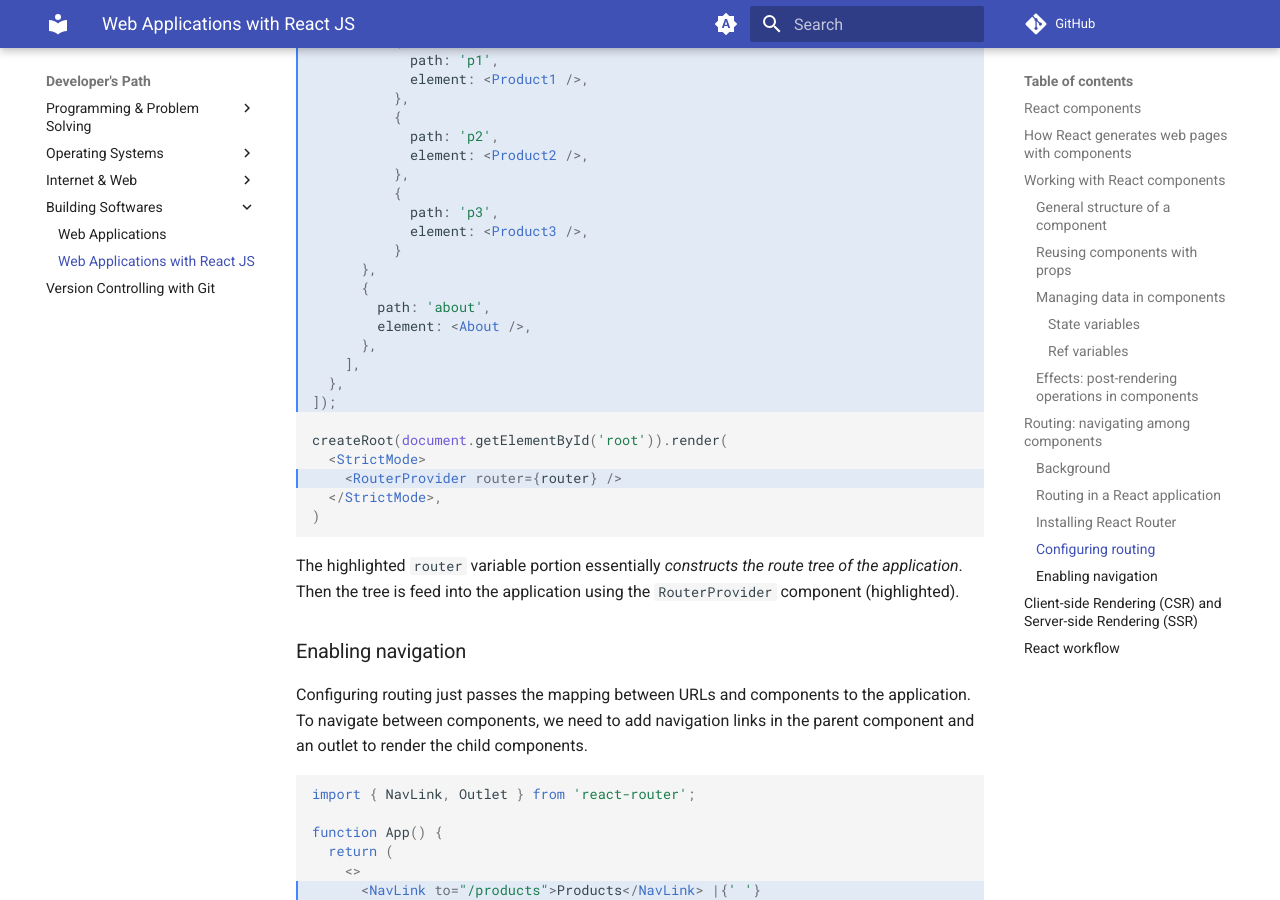
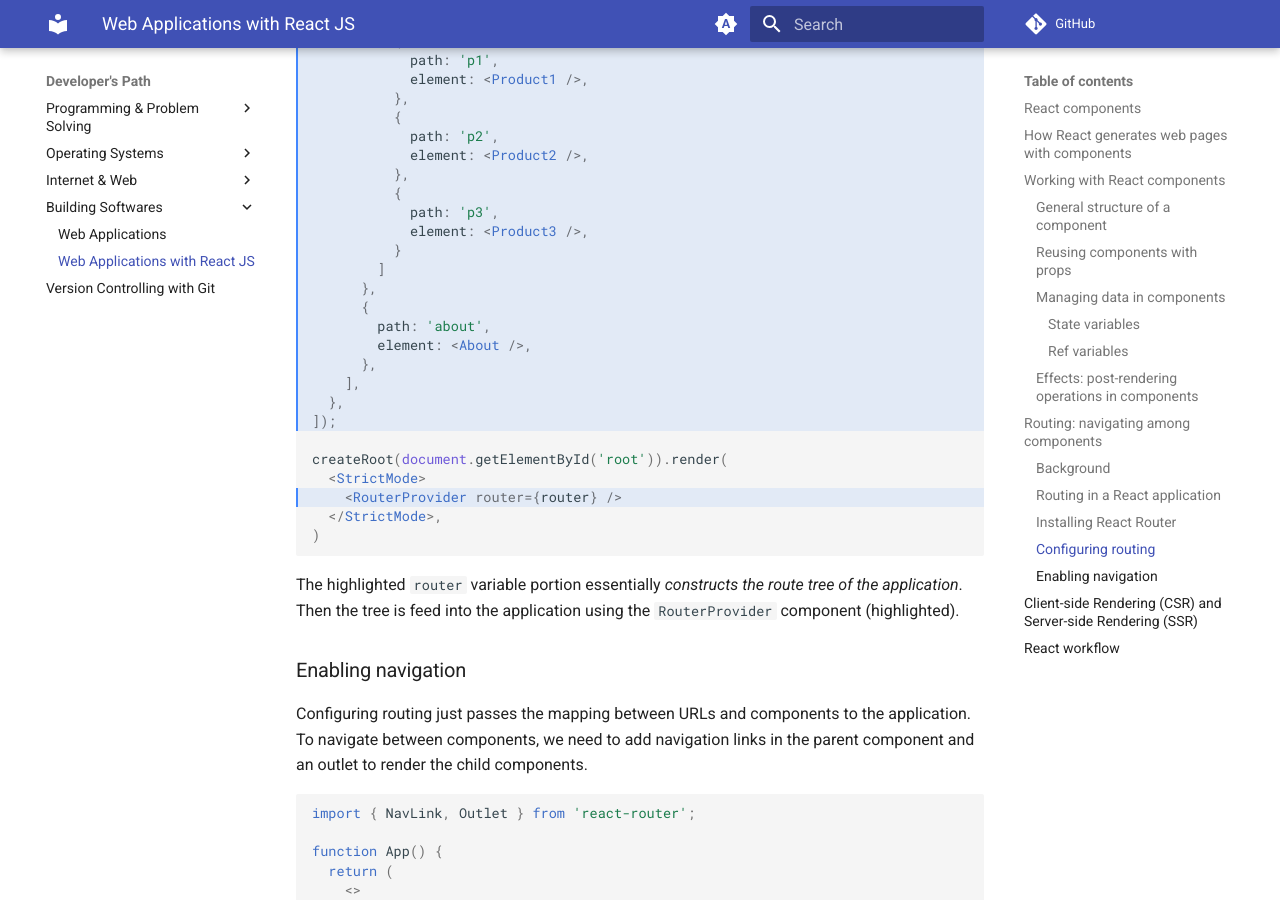
Before and after one commit to gharials/dev-path, an MkDocs documentation site: the page built from docs/building-softwares/react-js.md, in a window 1280 px wide and 900 px high, scrolled down 8580 px. Built offline with MkDocs 1.6.1 and Material for MkDocs 9.7.7, drawn with Linux system fonts in a browser that asks for light colours; comment, search, counter and statistics services are not loaded.

Commit message:
fixed type in router code snippet.

````diff
--- a/docs/building-softwares/react-js.md
+++ b/docs/building-softwares/react-js.md
@@ -225,7 +225,7 @@ npm install react-router
 
 As mentioned earlier, the mapping between URLs and components has to be passed to the React application first. It is done at the entry point of the application, usually in the `main.jsx` file. The following example shows how to configure routing in a React application.
 
-```jsx hl_lines="13-41 45-45"
+```jsx hl_lines="13-42 46-46"
 import { StrictMode } from 'react'
 import { createRoot } from 'react-dom/client'
 import './index.css'
@@ -259,6 +259,7 @@ const router = createBrowserRouter([
             path: 'p3',
             element: <Product3 />,
           }
+        ]
       },
       {
         path: 'about',
````
